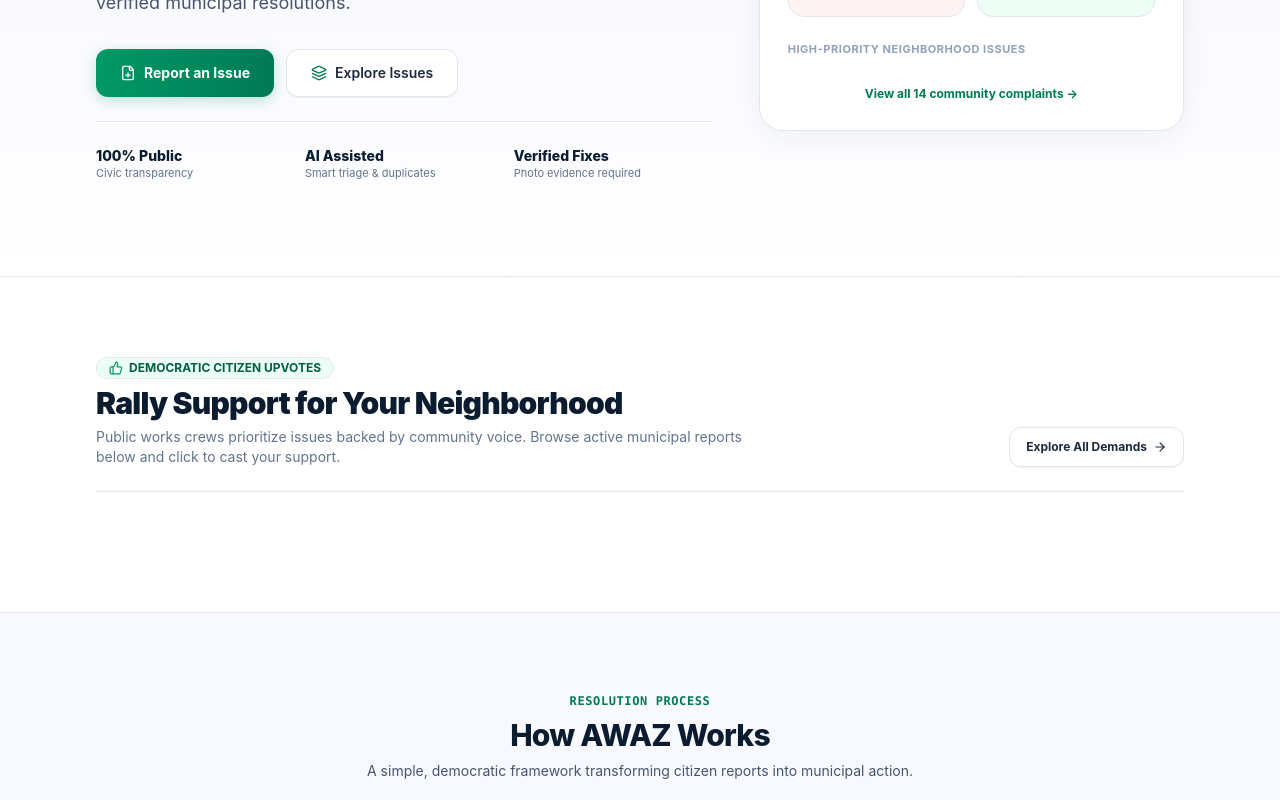
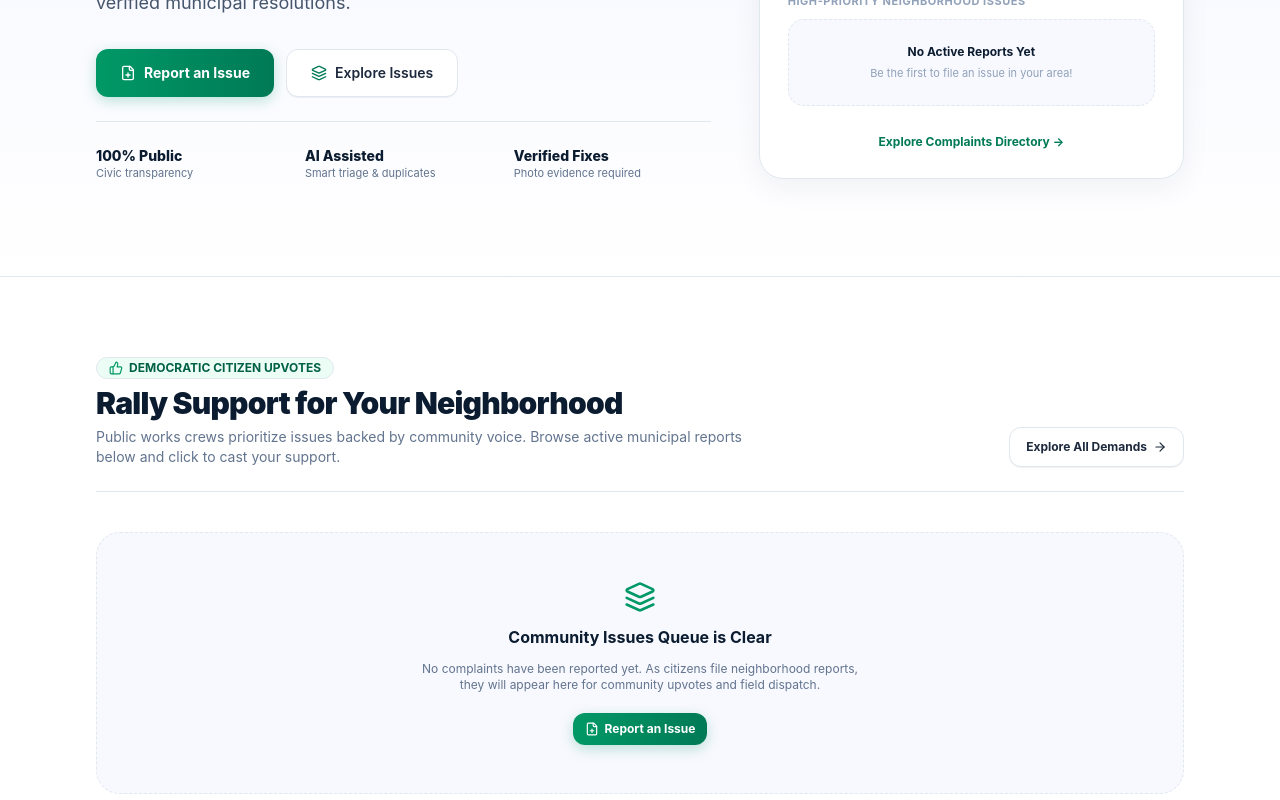
Before and after one commit to waseemdevqta/civilain_portal_coordinative, a Next.js app in the folder frontend/: page / in a window 1280 px wide. Shown: the part 440-1240 px from the top of the page. Built offline with nearby package versions, Linux system fonts and the light colour scheme; no server answers.

Commit message:
docs: finalize comprehensive README and clean production state

```diff
--- a/frontend/app/page.jsx
+++ b/frontend/app/page.jsx
@@ -40,11 +40,11 @@
   const { user, isAuthenticated, isOfficer, isCitizen } = useAuth();
 
   const [pulseData, setPulseData] = useState({
-    total: 14,
-    pending: 7,
-    inProgress: 4,
-    resolved: 3,
-    critical: 5,
+    total: 0,
+    pending: 0,
+    inProgress: 0,
+    resolved: 0,
+    critical: 0,
   });
 
   const [topComplaints, setTopComplaints] = useState([]);
@@ -55,7 +55,7 @@
     const fetchLiveStats = async () => {
       try {
         const allRes = await complaintApi.getAll({ sort: 'upvotes' });
-        if (Array.isArray(allRes.data) && allRes.data.length > 0) {
+        if (Array.isArray(allRes.data)) {
           const list = allRes.data;
           const total = list.length;
           const pending = list.filter((c) => c.status === 'pending').length;
@@ -67,7 +67,7 @@
           setTopComplaints(list.slice(0, 4));
         }
       } catch {
-        // Fallback to default community pulse
+        // Keep zero count state on error
       }
     };
     fetchLiveStats();
@@ -295,7 +295,13 @@
                     <div className="text-[11px] font-bold uppercase tracking-wider text-slate-400">
                       High-Priority Neighborhood Issues
                     </div>
-                    {topComplaints.map((item) => {
+                    {topComplaints.length === 0 ? (
+                      <div className="py-6 text-center text-xs text-slate-500 space-y-1.5 bg-[#F8F9FF] rounded-2xl border border-dashed border-slate-200 p-4">
+                        <p className="font-bold text-[#0B1C30]">No Active Reports Yet</p>
+                        <p className="text-[11px] text-slate-400">Be the first to file an issue in your area!</p>
+                      </div>
+                    ) : (
+                      topComplaints.map((item) => {
                         const { icon: CatIcon, container } = getCategoryIcon(item.category);
                         const userUpvoted = hasUpvoted(item);
                         const isUpvotingThis = upvotingIds.has(item._id);
@@ -346,7 +352,8 @@
                             )}
                           </div>
                         );
-                    })}
+                      })
+                    )}
                   </div>
 
                   {/* Explore Link */}
@@ -354,7 +361,9 @@
                     href="/complaints"
                     className="block text-center text-xs font-bold text-emerald-700 hover:text-emerald-900 pt-1 transition-colors"
                   >
-                    View all {pulseData.total} community complaints &rarr;
+                    {pulseData.total > 0
+                      ? `View all ${pulseData.total} community complaints →`
+                      : 'Explore Complaints Directory →'}
                   </Link>
                 </div>
               </div>
@@ -389,7 +398,22 @@
 
             {/* UPVOTE CARDS GRID */}
             <div className="grid grid-cols-1 md:grid-cols-2 gap-6">
-              {topComplaints.map((item) => {
+              {topComplaints.length === 0 ? (
+                <div className="col-span-1 md:col-span-2 py-12 text-center rounded-3xl border border-dashed border-slate-200 bg-[#F8F9FF] p-8 space-y-3">
+                  <Layers className="h-8 w-8 mx-auto text-emerald-600" />
+                  <h3 className="text-base font-bold text-[#0B1C30]">Community Issues Queue is Clear</h3>
+                  <p className="text-xs text-slate-500 max-w-md mx-auto">
+                    No complaints have been reported yet. As citizens file neighborhood reports, they will appear here for community upvotes and field dispatch.
+                  </p>
+                  <Link href="/complaints/new">
+                    <Button size="sm" variant="default" className="gap-1.5 font-bold rounded-xl mt-2">
+                      <FilePlus className="h-3.5 w-3.5" />
+                      Report an Issue
+                    </Button>
+                  </Link>
+                </div>
+              ) : (
+                topComplaints.map((item) => {
                 const userUpvoted = hasUpvoted(item);
                 const isUpvotingThis = upvotingIds.has(item._id);
                 const hasPhoto = Boolean(item.imageUrl);
@@ -502,7 +526,7 @@
                     </div>
                   </div>
                 );
-              })}
+              }))}
             </div>
           </div>
         </section>
```
Also changed, not shown: 2 other files (tests, documents, lock files or other folders). Lines whose indentation alone changed are shown as unchanged.
